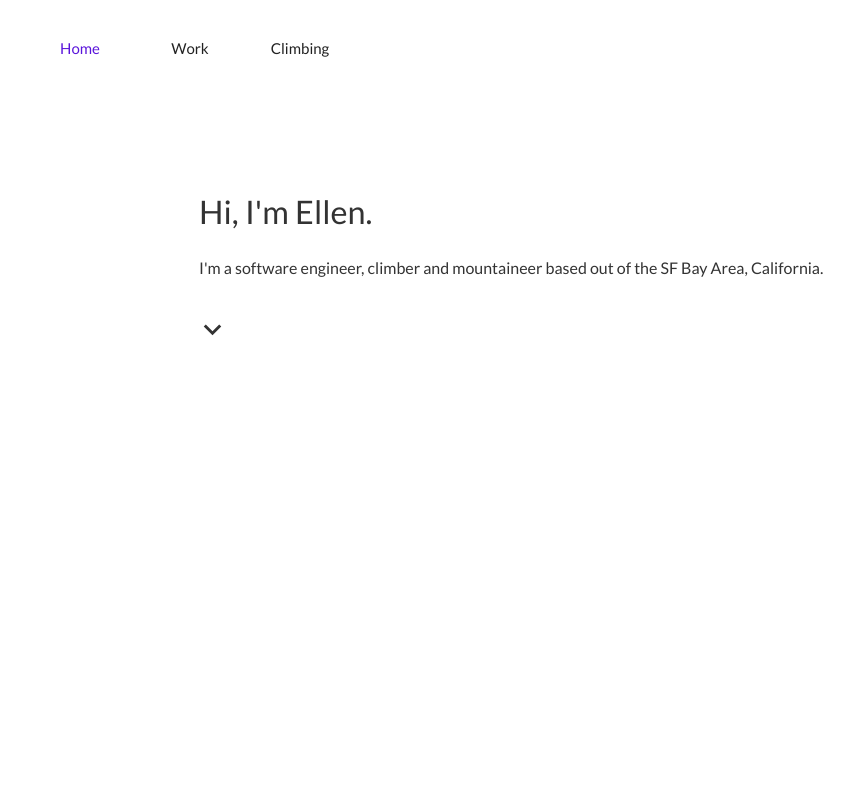
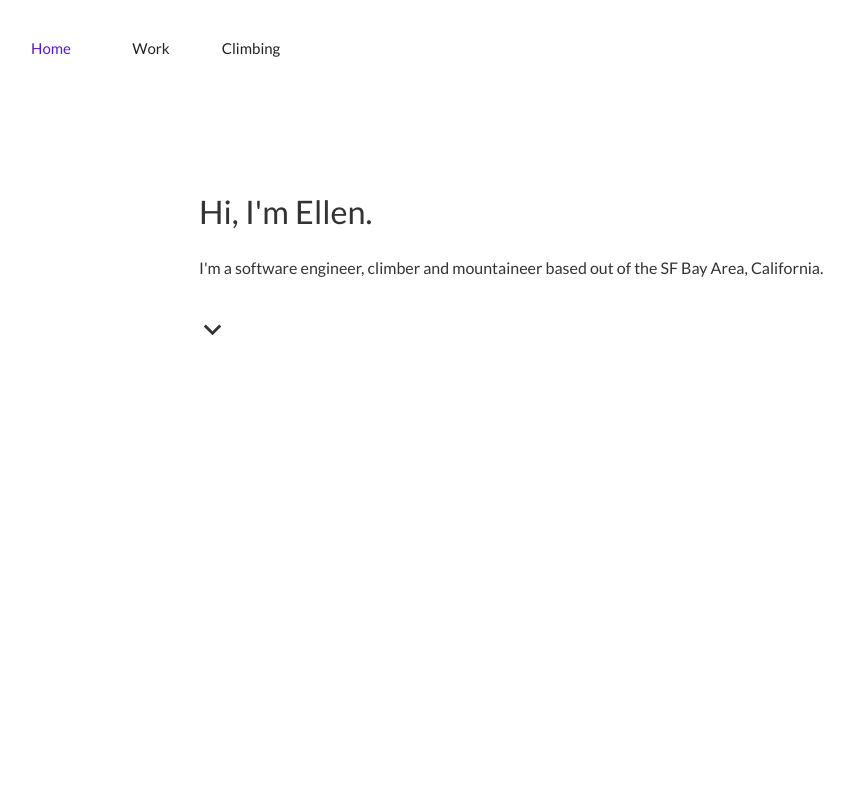
Before and after one commit to ellenluo/personal-website-2, a React (Create React App) app in the folder web/: page /home in a window 1280 px wide. Shown: the top 800 px of the page, without its empty margins (15-869 px from the left). Built offline with nearby package versions, Linux system fonts and the light colour scheme.

Commit message:
Remove padding

```diff
--- a/web/src/components/Navigation.tsx
+++ b/web/src/components/Navigation.tsx
@@ -12,7 +12,7 @@ const Navigation = ({ activePage, setActivePage }: Props) => {
     color: 'text.primary',
     textTransform: 'capitalize',
     transition: 'color 0.5s ease',
-    width: 110,
+    width: 100,
   }
   const activeStyle = {
     ...buttonStyle,
@@ -37,7 +37,7 @@ const Navigation = ({ activePage, setActivePage }: Props) => {
         zIndex: 1000,
       }}
     >
-      <Toolbar>
+      <Toolbar disableGutters>
         <Button
           disabled={activePage === 'home'}
           onClick={() => onClickNav('home')}
```
